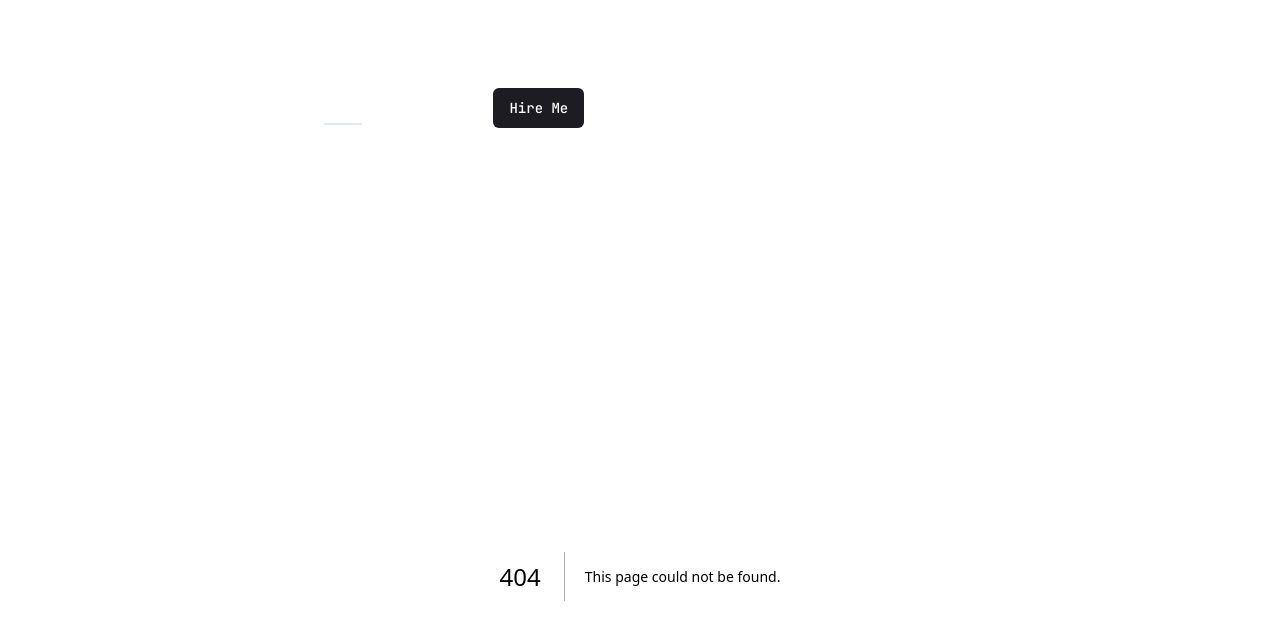
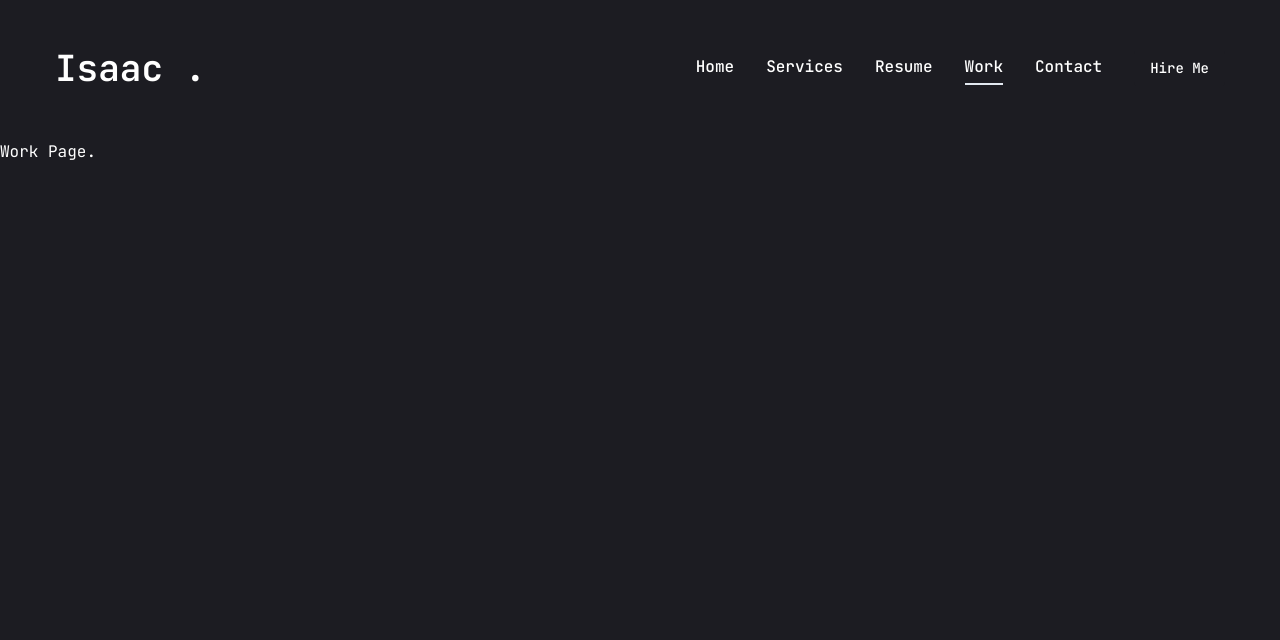
Before and after one commit to Isaac-onah/isaac-portfolio, a Next.js app: page /work in a window 1280 px wide. Before the commit this address had no page. Shown: the top 640 px of the page. Built offline with nearby package versions, Linux system fonts and the light colour scheme.

Commit message:
navigation screens and pages

```diff
--- /dev/null
+++ b/app/contact/page.jsx
@@ -0,0 +1,7 @@
+import React from "react";
+
+const page = () => {
+    return <div>Contact Page.</div>;
+}
+
+export default page
--- /dev/null
+++ b/app/resume/page.jsx
@@ -0,0 +1,7 @@
+import React from "react";
+
+const page = () => {
+    return <div>Resume Page.</div>;
+}
+
+export default page
--- /dev/null
+++ b/app/services/page.jsx
@@ -0,0 +1,7 @@
+import React from "react";
+
+const page = () => {
+    return <div>Services Page.</div>;
+}
+
+export default page
--- /dev/null
+++ b/app/work/page.jsx
@@ -0,0 +1,7 @@
+import React from "react";
+
+const page = () => {
+    return <div>Work Page.</div>;
+}
+
+export default page
--- a/components/Header.jsx
+++ b/components/Header.jsx
@@ -6,7 +6,7 @@ import Nav from "./Nav";
 const Header = () => {
 return (
     <header className="py-8 xl:py-12 text-white">
-        <div className="container mx-auto">
+        <div className="container mx-auto flex justify-between items-center">
             {/* logo*/}
             <Link href="/">
                 <h1 className="text-4xl font-semibold">
--- a/components/Nav.jsx
+++ b/components/Nav.jsx
@@ -33,7 +33,7 @@ const Nav = () => {
  return (
     <nav className="flex gap-8">
         {links.map((link, index)=>{
-                return  <Link href={link.path} key={index} className={`${link.path === pathname && "text-accent border-b-2 border-accent"}`}>
+                return  <Link href={link.path} key={index} className={`${link.path === pathname && "text-accent border-b-2 border-accent"} capitalize font-medium hover:text-accent transition-all`}>
                 {link.name}
                 </Link>
             })
```
